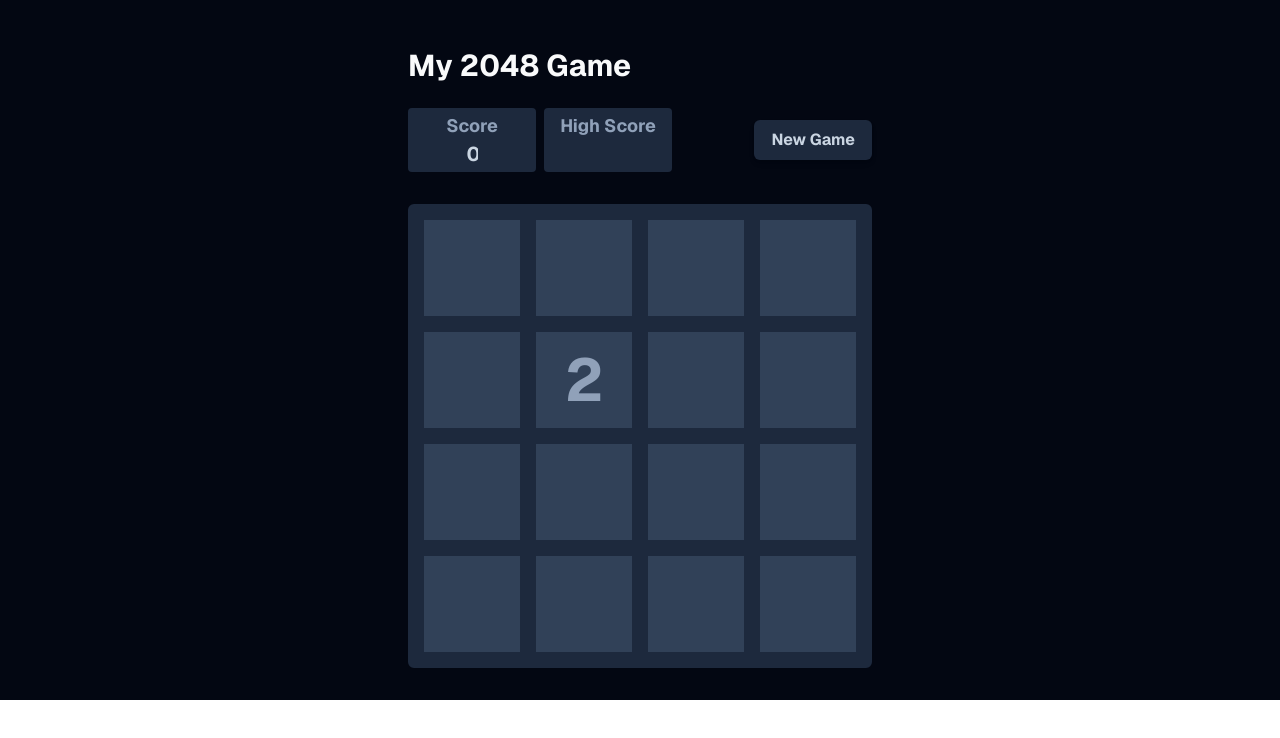
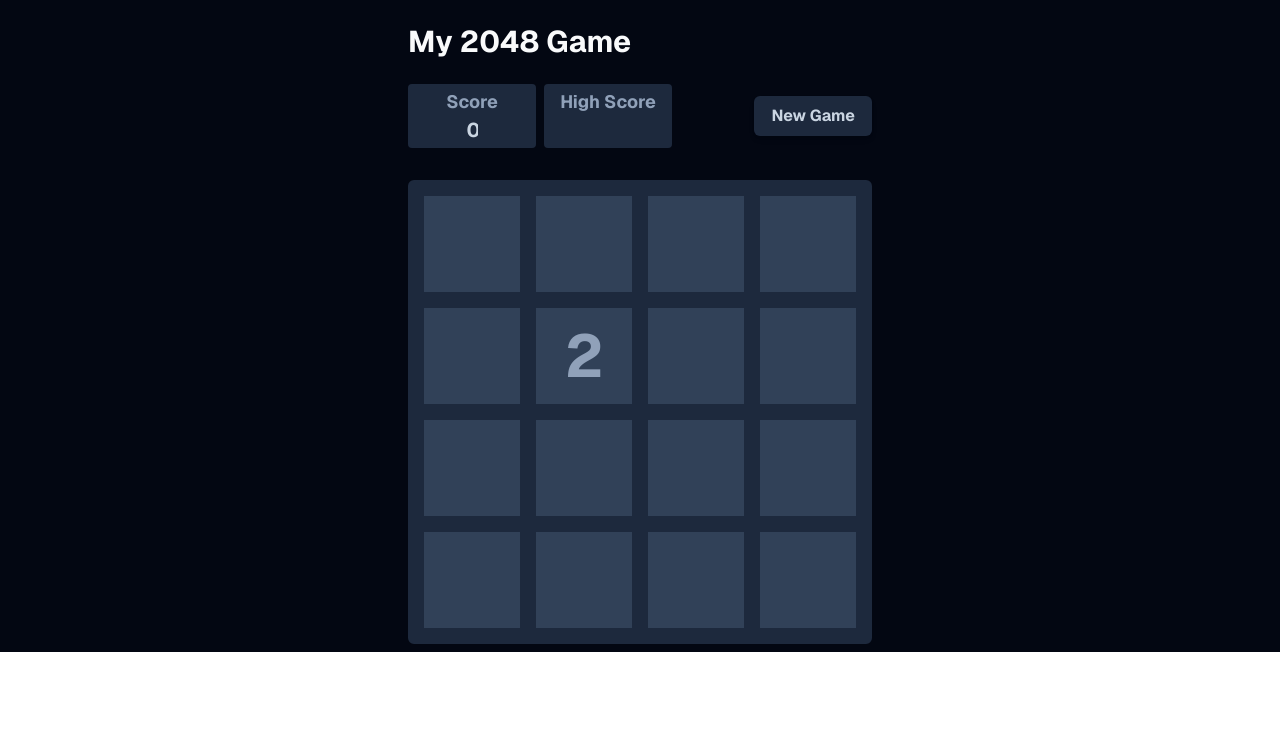
Before and after one commit to slauyama/2048, a Next.js app: page /2048/ in a window 1280 px wide. Shown: the top 738 px of the page. Built offline with nearby package versions, Linux system fonts and the light colour scheme.

Commit message:
Minor polish

```diff
--- a/app/page.tsx
+++ b/app/page.tsx
@@ -2,8 +2,8 @@ import { Game } from "./components/game";
 
 export default function Home() {
   return (
-    <div className="grid sm:items-center touch-none bg-gray-950 text-gray-50 justify-items-center p-0 py-4 md:p-6 md:pb-2 font-[family-name:var(--font-geist-sans)]">
-      <main className="p-2 sm:p-6 w-auto flex flex-col gap-6">
+    <div className="grid sm:items-center bg-gray-950 text-gray-50 justify-items-center font-sans">
+      <main className="p-0 py-4 sm:p-6 sm:pb-2 w-auto touch-none flex flex-col gap-6">
         <h1 className="text-3xl font-bold">My 2048 Game</h1>
         <Game />
       </main>
```
Also changed, not shown: 1 other file (tests, documents, lock files or other folders).
